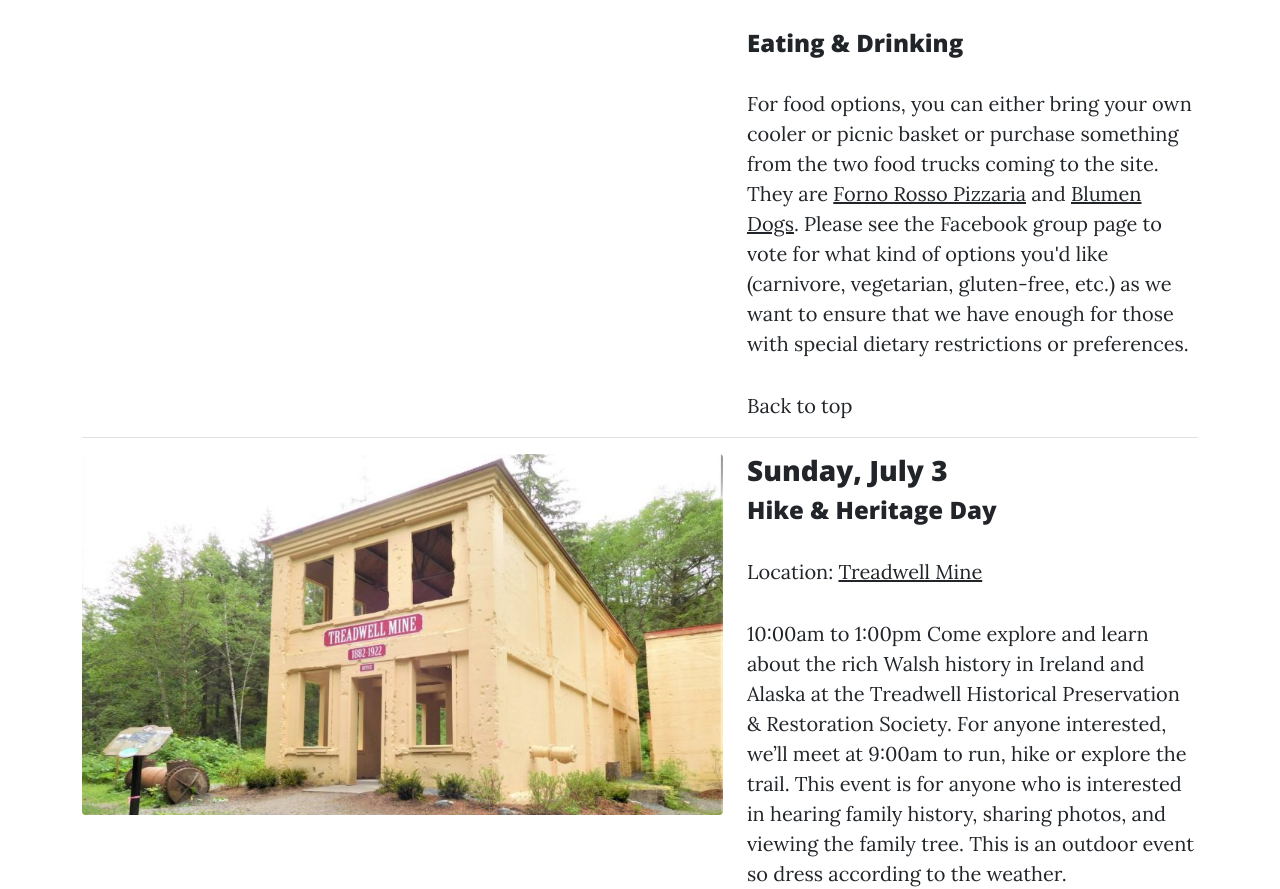
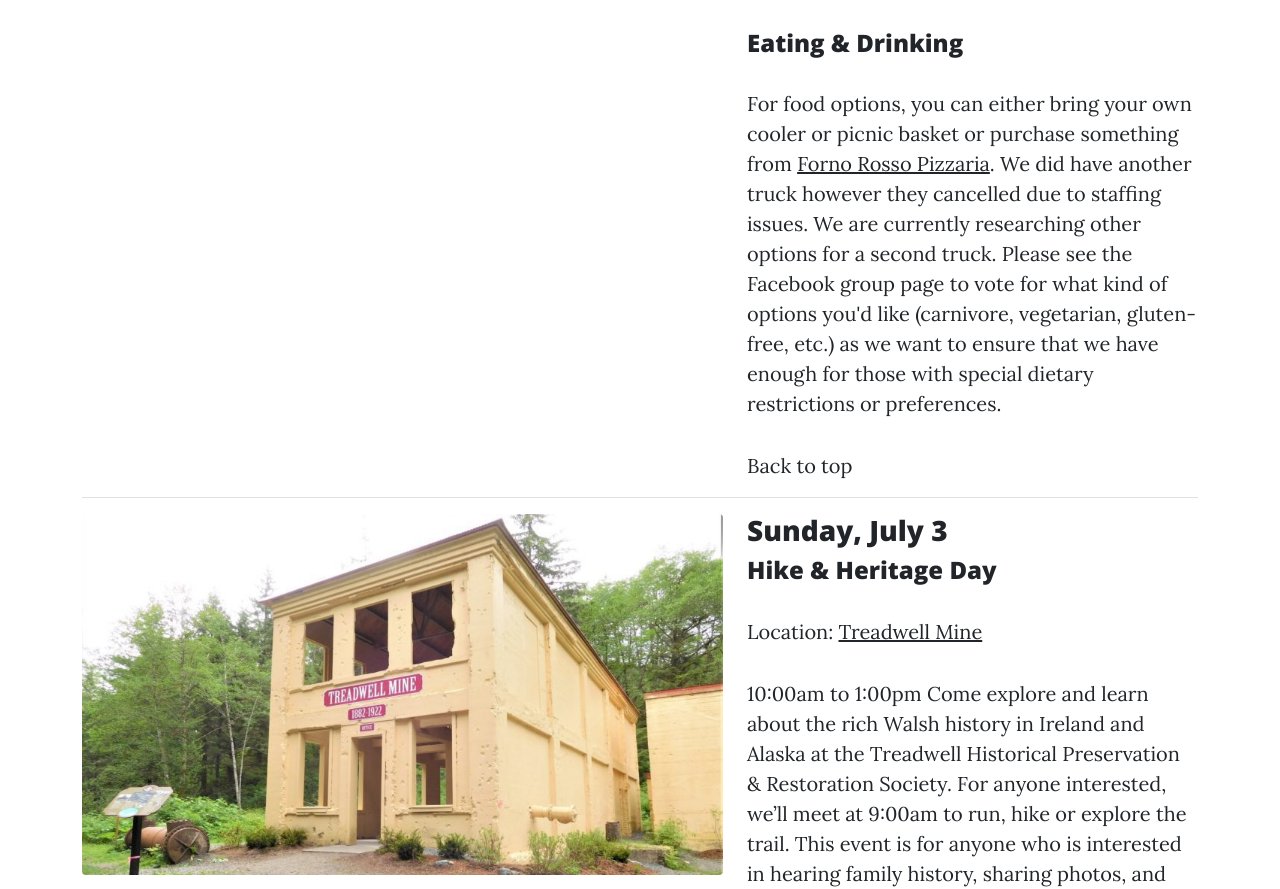
Before and after one commit to Cushnie/2022AK.github.io, a plain HTML site: page what2.html in a window 1280 px wide. Shown: the part 2104-2993 px from the top of the page. Drawn offline with nearby package versions, Linux system fonts and the light colour scheme.

Commit message:
update to food truck info

```diff
--- a/what2.html
+++ b/what2.html
@@ -137,7 +137,7 @@
         <p>If there is not enough interest, we’ll cancel one bus.</p>
         <p>The cost will be approximately $20.00/per person round trip and will be paid to Dawn Walsh. A Lyft from Douglas to Auke Bay is approximately $46-60 one-way. There is free parking for those who drive instead of taking the bus.</p>
         <h4>Eating & Drinking</h4>
-        <p>For food options, you can either bring your own cooler or picnic basket or purchase something from the two food trucks coming to the site. They are <a href="http://www.fornorossoalaska.com/" target="_blank">Forno Rosso Pizzaria</a> and <a href="https://www.facebook.com/blumendogsak/" target="_blank">Blumen Dogs</a>. Please see the Facebook group page to vote for what kind of options you'd like (carnivore, vegetarian, gluten-free, etc.) as we want to ensure that we have enough for those with special dietary restrictions or preferences.</p>
+        <p>For food options, you can either bring your own cooler or picnic basket or purchase something from <a href="http://www.fornorossoalaska.com/" target="_blank">Forno Rosso Pizzaria</a>. We did have another truck however they cancelled due to staffing issues. We are currently researching other options for a second truck. Please see the Facebook group page to vote for what kind of options you'd like (carnivore, vegetarian, gluten-free, etc.) as we want to ensure that we have enough for those with special dietary restrictions or preferences.</p>
       <a href="#top">Back to top</a>
     </div>
   </div>
```
